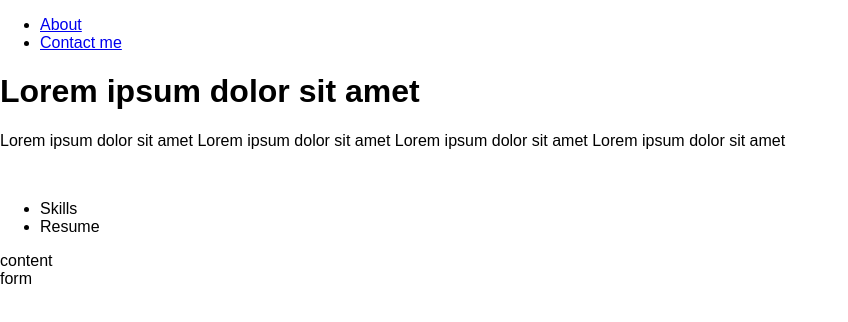
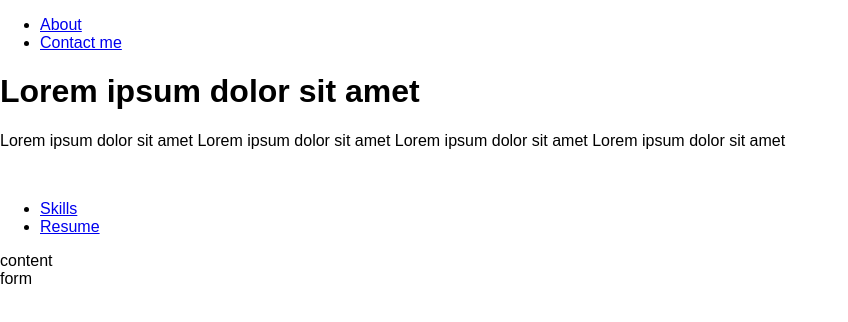
Before and after one commit to M-To-codding/ResumeGH, a React (Create React App) app: page / in a window 1280 px wide. Shown: the top 322 px of the page, without its empty margins (0-848 px from the left). Built offline with nearby package versions, Linux system fonts and the light colour scheme.

Commit message:
Add routes

```diff
--- a/src/App.js
+++ b/src/App.js
@@ -1,6 +1,9 @@
 import React, {Component} from 'react';
 import {Router, Route} from 'react-router';
 import {BrowserRouter} from 'react-router-dom';
+import Skills from './Skills';
+import Resume from './Resume';
+
 
 import './App.css';
 import Home from './Home';
@@ -9,7 +12,18 @@ class App extends Component {
   render() {
     return (
       <BrowserRouter>
-        <Home />
+        <div>
+          <Home/>
+
+          <Route
+            path="/skills"
+            component={Skills}
+          />
+          <Route
+            path="/resume"
+            component={Resume}
+          />
+        </div>
       </BrowserRouter>
     );
   }
--- a/src/Home.js
+++ b/src/Home.js
@@ -1,5 +1,6 @@
 import React, {Component} from 'react';
-import './App.css';
+import {Link} from 'react-router-dom';
+
 
 class Home extends Component {
   render() {
@@ -50,14 +51,14 @@ class Home extends Component {
           <nav className="content-menu">
             <ul>
               <li>
-                <a>
+                <Link to="/skills">
                   Skills
-                </a>
+                </Link>
               </li>
               <li>
-                <a>
+                <Link to="/resume">
                   Resume
-                </a>
+                </Link>
               </li>
             </ul>
           </nav>
```
